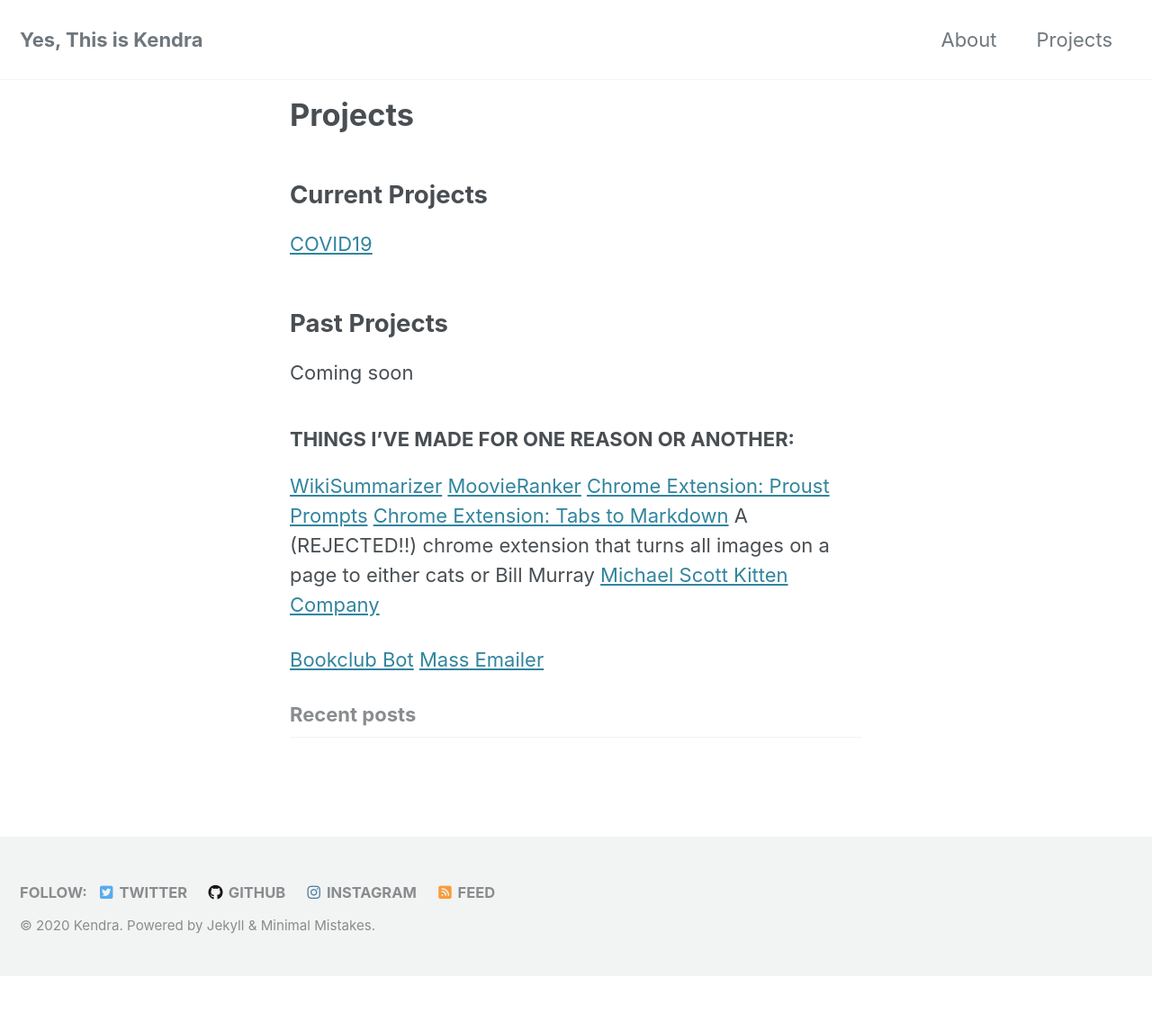
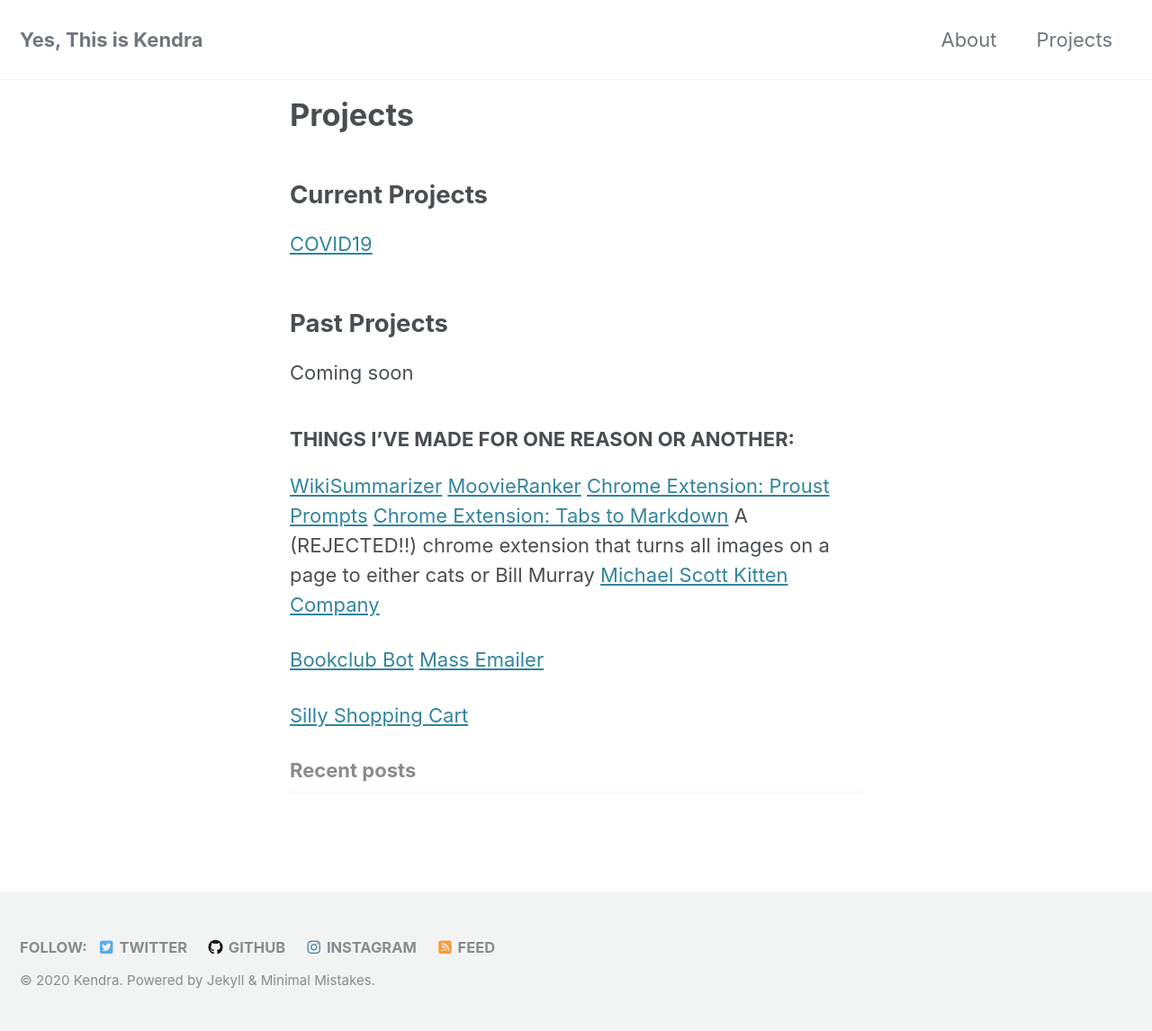
Before and after one commit to yesthisiskendra/yesthisiskendra.github.io, a Jekyll site: the page built from _pages/projects.md, in a window 1280 px wide. Shown: the whole page at 90% size. Built offline with Jekyll 4.4.1, drawn with Linux system fonts in a browser that asks for light colours; cached includes are drawn as plain includes; nearby versions of some CDN libraries; before the commit the page ends 1085 px from its top, so only the background shows below that.

Commit message:
Add shopping cart

```diff
--- a/_pages/projects.md
+++ b/_pages/projects.md
@@ -23,3 +23,5 @@
 
 [Bookclub Bot](https://yesthisiskendra.github.io/projects/bookclubbot)
 [Mass Emailer]((https://yesthisiskendra.github.io/projects/massemailer))
+
+[Silly Shopping Cart](https://umjs-ecomm-live.herokuapp.com/)
```
